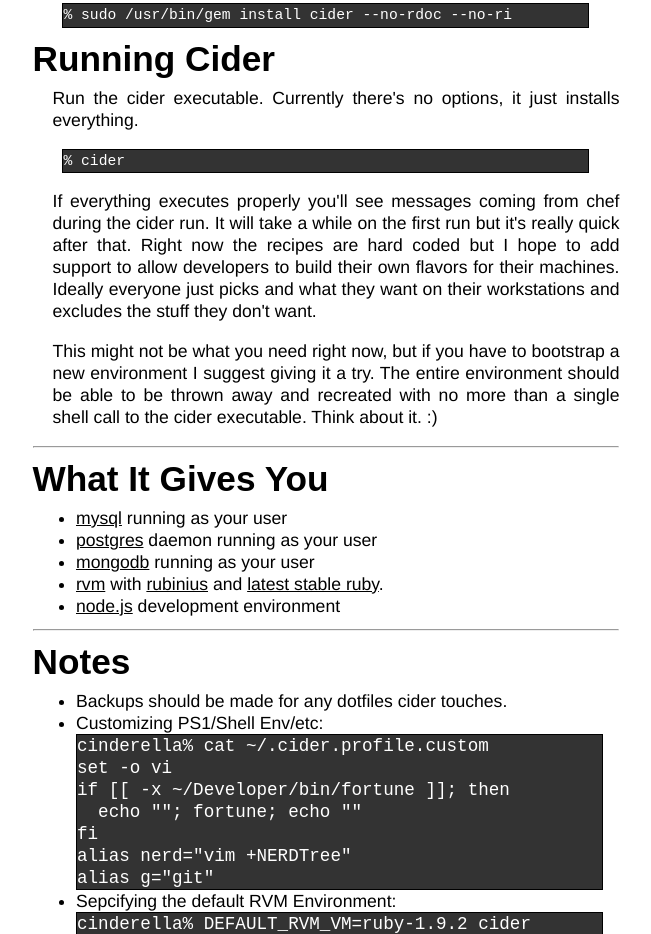
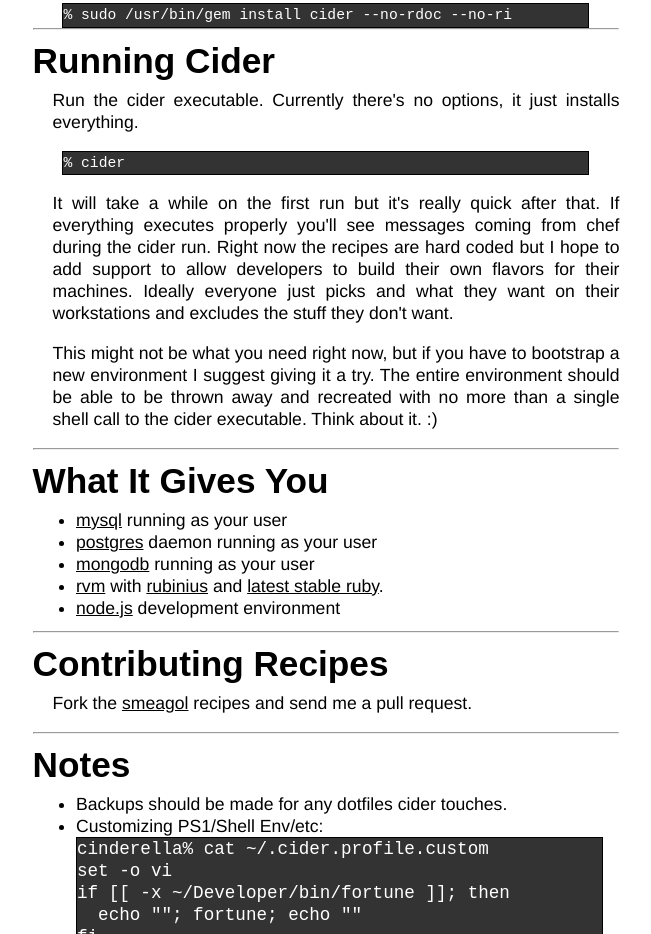
Before and after one commit to atmos/cinderella, a plain HTML site: page intro.html in a window 1280 px wide. Shown: the part 417-1351 px from the top of the page, without its empty margins (314-965 px from the left). Drawn offline with nearby package versions, Linux system fonts and the light colour scheme.

Commit message:
al little more content for the intro page

```diff
--- a/intro.html
+++ b/intro.html
@@ -38,6 +38,7 @@
 
         <p>If you don't have rvm installed, install with sudo.</p>
         <pre class="terminal">% sudo /usr/bin/gem install cider --no-rdoc --no-ri</pre>
+        <hr />
 
         <h2>Running Cider</h2>
         <p>
@@ -47,9 +48,9 @@
         <pre class="terminal">% cider</pre>
 
         <p>
+          It will take a while on the first run but it's really quick after that.
           If everything executes properly you'll see messages coming from chef
-          during the cider run.  It will take a while on the first run but it's
-          really quick after that.  Right now the recipes are hard coded but I
+          during the cider run.  Right now the recipes are hard coded but I
           hope to add support to allow developers to build their own flavors
           for their machines.  Ideally everyone just picks and what they want
           on their workstations and excludes the stuff they don't want.
@@ -62,6 +63,7 @@
           it. :)
         </p>
         <hr />
+
         <h2>What It Gives You</h2>
         <ul>
           <li><a href="http://dev.mysql.org">mysql</a> running as your user</li>
@@ -71,6 +73,13 @@
           <li><a href="http://nodejs.org">node.js</a> development environment</li>
         </ul>
         <hr />
+
+        <h2>Contributing Recipes</h2>
+        <p>
+          Fork the <a href="http://github.com/atmos/smeagol">smeagol</a> recipes and send me a pull request.
+        </p>
+        <hr />
+
         <h2>Notes</h2>
         <ul>
           <li>Backups should be made for any dotfiles cider touches.</li>
```
